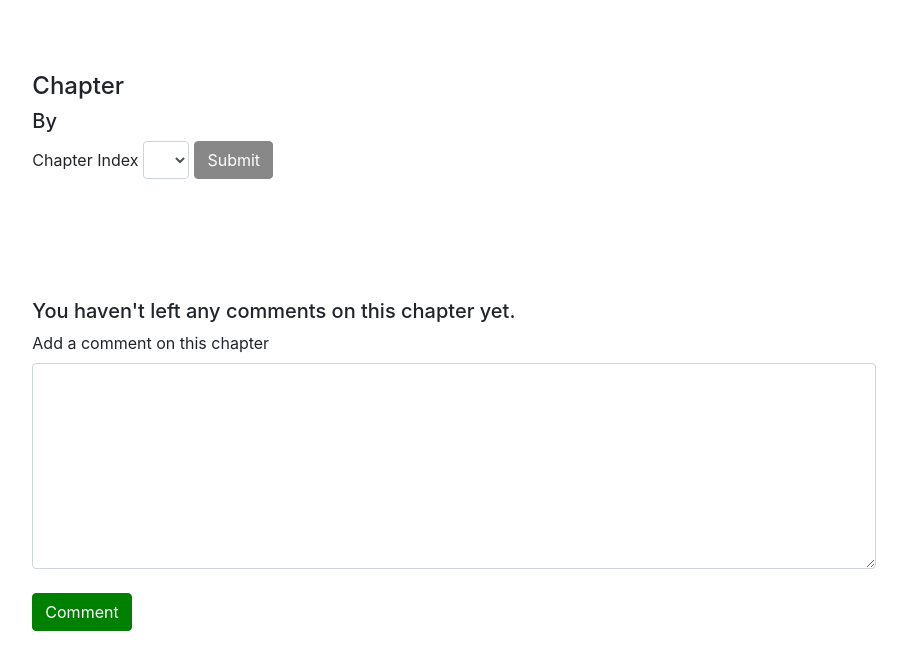
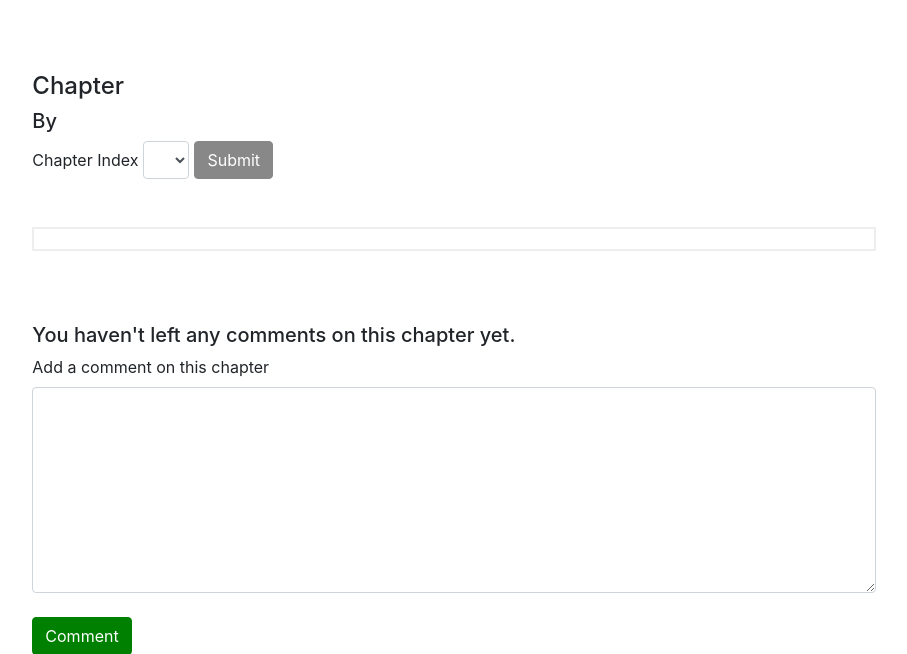
Before and after one commit to clairec1997/critiq, a Flask app: template alpha/templates/read.html in a window 1280 px wide. Shown: the part 62-716 px from the top of the page, without its empty margins (186-1093 px from the left). Run offline with Flask 2, Linux system fonts and the light colour scheme; the template is opened without the code that fills it, so the values that code supplies are empty; some libraries are stand-ins or nearby versions.

Commit message:
added story class to the story, made it unselectable

```diff
--- a/alpha/templates/read.html
+++ b/alpha/templates/read.html
@@ -18,8 +18,9 @@
 </form>
 
 <br><br>
-
-{{ story|safe }}
+<div class="unselectable story">
+    {{ story|safe }}
+</div>
 
 <br>
 <div id=nextprev>
```
